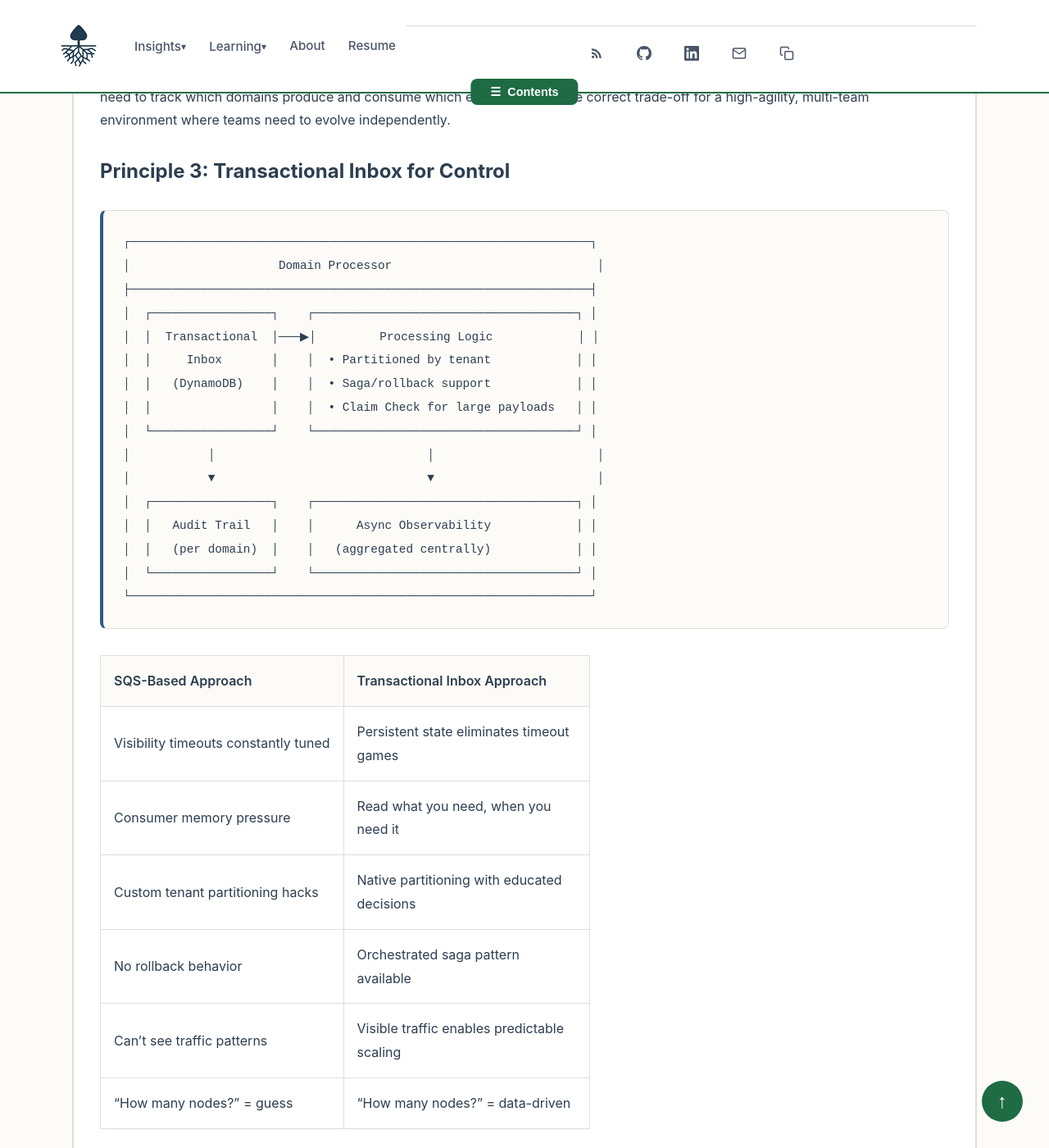
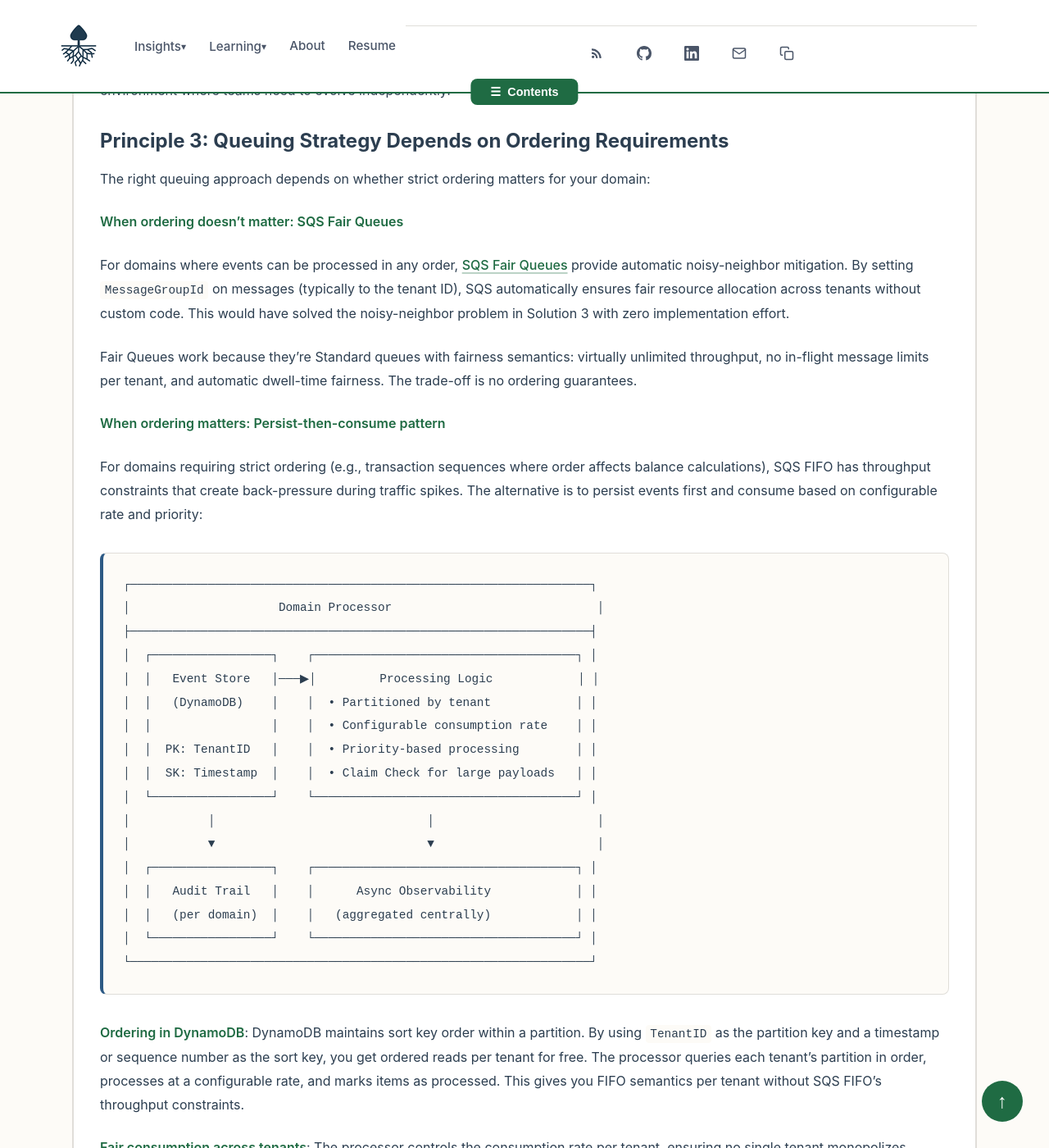
Before and after one commit to stevenstuartm/stevenstuartm.github.io, a Jekyll site: the page built from _case_studies/distributed-event-processing.md, in a window 1280 px wide and 1400 px high, scrolled down 11369 px. Shown: the whole window at 82% size. Built offline with Jekyll 4.4.1, drawn with Linux system fonts in a browser that asks for light colours; some of the changed text lies outside the part shown.

Commit message:
making some queueing clarity on the proposed solution to the eventing case study

````diff
--- a/_case_studies/distributed-event-processing.md
+++ b/_case_studies/distributed-event-processing.md
@@ -94,7 +94,7 @@ The value of Solution 2 wasn't that it was "good" but that it started with fewer
 - The architecture supported gradual evolution rather than requiring wholesale replacement
 - A lightweight adapter or API gateway could have been used to "two-step" the migration to a new solution while preserving the single abstraction layer
 
-Solution 2 did have a transactional inbox in the central coordinator, but it was implemented as a simple queue rather than with the full pattern in mind. It didn't support rollbacks or saga orchestration. Placing the inbox at the processor level (as proposed later in this case study) would have fixed that limitation while preserving the coordinator's architectural strengths.
+Solution 2 did have an event store in the central coordinator, but it was implemented as a simple queue rather than as durable storage with proper state management. It didn't support rollbacks or saga orchestration. Moving event persistence to the processor level (as proposed later in this case study) would have fixed that limitation while preserving the coordinator's architectural strengths.
 
 **The critical mistake:** Rather than investing in fixing the implementation while preserving these architectural strengths, the organization chose to start over with a completely different architecture. This pattern would prove costly.
 
@@ -276,24 +276,36 @@ Based on the actual requirements and constraints, here's an architecture that wo
 
 Solution 2 got this right: each domain/feature team owns their own processor. Distribution is an optimization to a proven need, and there was never any proven need for distributing work beyond single domain processors.
 
-- Start with a transactional inbox pattern for each domain processor
 - Use share-nothing architecture: domains handle themselves
 - No central coordinator needed
 - Add Kinesis or other streaming only when measurement proves necessity
 
 When workflows span multiple domains, use eventful choreography rather than orchestration. Each domain publishes events to EventBridge when its work completes, and other domains subscribe to events they care about. This adds documentation complexity (you need to track which domains produce and consume which events), but it's the correct trade-off for a high-agility, multi-team environment where teams need to evolve independently.
 
-### Principle 3: Transactional Inbox for Control
+### Principle 3: Queuing Strategy Depends on Ordering Requirements
+
+The right queuing approach depends on whether strict ordering matters for your domain:
+
+**When ordering doesn't matter: SQS Fair Queues**
+
+For domains where events can be processed in any order, [SQS Fair Queues](https://docs.aws.amazon.com/AWSSimpleQueueService/latest/SQSDeveloperGuide/sqs-fair-queues.html){:target="_blank" rel="noopener noreferrer"} provide automatic noisy-neighbor mitigation. By setting `MessageGroupId` on messages (typically to the tenant ID), SQS automatically ensures fair resource allocation across tenants without custom code. This would have solved the noisy-neighbor problem in Solution 3 with zero implementation effort.
+
+Fair Queues work because they're Standard queues with fairness semantics: virtually unlimited throughput, no in-flight message limits per tenant, and automatic dwell-time fairness. The trade-off is no ordering guarantees.
+
+**When ordering matters: Persist-then-consume pattern**
+
+For domains requiring strict ordering (e.g., transaction sequences where order affects balance calculations), SQS FIFO has throughput constraints that create back-pressure during traffic spikes. The alternative is to persist events first and consume based on configurable rate and priority:
 
 ```
 ┌─────────────────────────────────────────────────────────────────┐
 │                     Domain Processor                             │
 ├─────────────────────────────────────────────────────────────────┤
 │  ┌─────────────────┐    ┌─────────────────────────────────────┐ │
-│  │  Transactional  │───▶│         Processing Logic            │ │
-│  │     Inbox       │    │  • Partitioned by tenant            │ │
-│  │   (DynamoDB)    │    │  • Saga/rollback support            │ │
-│  │                 │    │  • Claim Check for large payloads   │ │
+│  │   Event Store   │───▶│         Processing Logic            │ │
+│  │   (DynamoDB)    │    │  • Partitioned by tenant            │ │
+│  │                 │    │  • Configurable consumption rate    │ │
+│  │  PK: TenantID   │    │  • Priority-based processing        │ │
+│  │  SK: Timestamp  │    │  • Claim Check for large payloads   │ │
 │  └─────────────────┘    └─────────────────────────────────────┘ │
 │           │                              │                       │
 │           ▼                              ▼                       │
@@ -304,14 +316,20 @@ When workflows span multiple domains, use eventful choreography rather than orch
 └─────────────────────────────────────────────────────────────────┘
 ```
 
-| SQS-Based Approach | Transactional Inbox Approach |
+**Ordering in DynamoDB**: DynamoDB maintains sort key order within a partition. By using `TenantID` as the partition key and a timestamp or sequence number as the sort key, you get ordered reads per tenant for free. The processor queries each tenant's partition in order, processes at a configurable rate, and marks items as processed. This gives you FIFO semantics per tenant without SQS FIFO's throughput constraints.
+
+**Fair consumption across tenants**: The processor controls the consumption rate per tenant, ensuring no single tenant monopolizes processing capacity. This is the configurable priority queue the system needed but never had. You can implement round-robin across tenants, weighted priority based on SLA tier, or burst allowances with rate limiting. All of this is controlled by your code rather than queue configuration.
+
+| SQS-Only Approach | Persist-then-Consume Approach |
 |--------------------|------------------------------|
 | Visibility timeouts constantly tuned | Persistent state eliminates timeout games |
 | Consumer memory pressure | Read what you need, when you need it |
-| Custom tenant partitioning hacks | Native partitioning with educated decisions |
-| No rollback behavior | Orchestrated saga pattern available |
-| Can't see traffic patterns | Visible traffic enables predictable scaling |
-| "How many nodes?" = guess | "How many nodes?" = data-driven |
+| FIFO throughput constraints (300-3000 msg/s per group) | DynamoDB scales to your write capacity |
+| Ordering only within message groups | Ordering within partitions with tenant isolation |
+| Can't see traffic patterns until consumed | Visible backlog enables predictive scaling |
+| "How many nodes?" = guess | "How many nodes?" = data-driven from backlog metrics |
+
+**Note on saga patterns**: The original Solution 3 had no rollback capability when workflows failed mid-stream. Saga orchestration addresses this, but it's orthogonal to the queuing strategy. Whether you use SQS or persist-then-consume, compensating transactions need to be designed into the workflow. The persist-then-consume approach makes saga state easier to manage because the event store already has the workflow history.
 
 ### Principle 4: Domain-Centric Configuration
 
@@ -335,11 +353,11 @@ The specifics of governance depend on team size and domain nature, but Architect
 
 The processors weren't mutating a single payload through stages. Often they weren't even looking at the same data. The Claim Check pattern acknowledges this reality: store large or context-specific data separately and pass references.
 
-When processors need shared data, they query stable domain APIs (like the subscription service) rather than passing bloated payloads between stages. Each workflow is isolated, and all processors must be idempotent. This was another problem in Solution 3: SQS locking and visibility timeout issues meant the same work was sometimes processed more than once, causing duplicate notifications and inconsistent state. With a transactional inbox at the processor level, idempotency is enforced by design.
+When processors need shared data, they query stable domain APIs (like the subscription service) rather than passing bloated payloads between stages. Each workflow is isolated, and all processors must be idempotent. This was another problem in Solution 3: SQS locking and visibility timeout issues meant the same work was sometimes processed more than once, causing duplicate notifications and inconsistent state. With a persisted event store at the processor level, idempotency is enforced by design. You can track which events have been processed and skip duplicates.
 
 ### Principle 7: Tenant Isolation at the Processor Level
 
-EventBridge doesn't need to worry about tenants; that's the processor's responsibility. With a persisted transactional inbox, processors can implement custom queue priority patterns to ensure fair resource allocation across tenants. If traffic patterns demand it, the architecture can evolve: EventBridge rules can point to Kinesis, which manages tenant isolation through shards. The key is that tenant isolation is a processor concern with clear options for scaling, not a system-wide problem with no good answers.
+EventBridge doesn't need to worry about tenants; that's the processor's responsibility. With a persisted event store, processors can implement custom priority and rate-limiting patterns to ensure fair resource allocation across tenants (as described in Principle 3). If traffic patterns demand it, the architecture can evolve: EventBridge rules can point to Kinesis, which manages tenant isolation through shards. The key is that tenant isolation is a processor concern with clear options for scaling, not a system-wide problem with no good answers.
 
 ## Key Lessons
 
@@ -347,9 +365,9 @@ EventBridge doesn't need to worry about tenants; that's the processor's responsi
 
 Solution 3 assumed distribution was necessary from day one, but there was never a proven need for distributing work beyond single domain processors. The better approach: start simple, measure actual bottlenecks, then optimize.
 
-### 2. Don't abandon good designs because of bad implementations
+### 2. Architectural flexibility matters more than initial correctness
 
-Solution 2 had the right design: central audit, holistic domain processors, clear ownership, and a simple mental model. The implementation was flawed, but the correct response was to fix the implementation rather than abandon the design for something more complex.
+Solution 2 had significant problems, but it hadn't overextended itself. The simpler architecture left room to evolve: you could fix the implementation, add new layers incrementally, or migrate components without wholesale replacement. Solution 3's distributed complexity closed off those options.
 
 ### 3. Pattern selection requires trade-off analysis
 
@@ -365,8 +383,8 @@ The same misalignment between development teams and stakeholders persisted acros
 
 ## Conclusion
 
-The cycle of build-fail-replace could have been broken at Solution 2. The design was sound, and the implementation just needed work. Instead, the organization invested in a more complex architecture that was mismatched to the problem.
+The cycle of build-fail-replace could have been broken at Solution 2. Not because Solution 2 was good, but because it hadn't painted itself into a corner. The architecture was simple enough to fix, extend, or partially replace. Instead, the organization invested in a more complex architecture that closed off those options.
 
-Technical excellence matters, and Solution 3 had clean code and good tests. But technical excellence in service of the wrong pattern still fails. The right pattern, even with an imperfect implementation, can be iteratively improved. The wrong pattern requires starting over.
+Technical excellence matters, and Solution 3 had clean code and good tests. But technical excellence in service of the wrong pattern still fails. A flawed but flexible architecture can be iteratively improved. An overextended architecture requires starting over.
 
 The path forward was always available: start with simple domain processors, measure actual needs, distribute only when proven necessary, and ensure observability from day one. Most importantly, address the organizational alignment that no architecture can fix.
````
